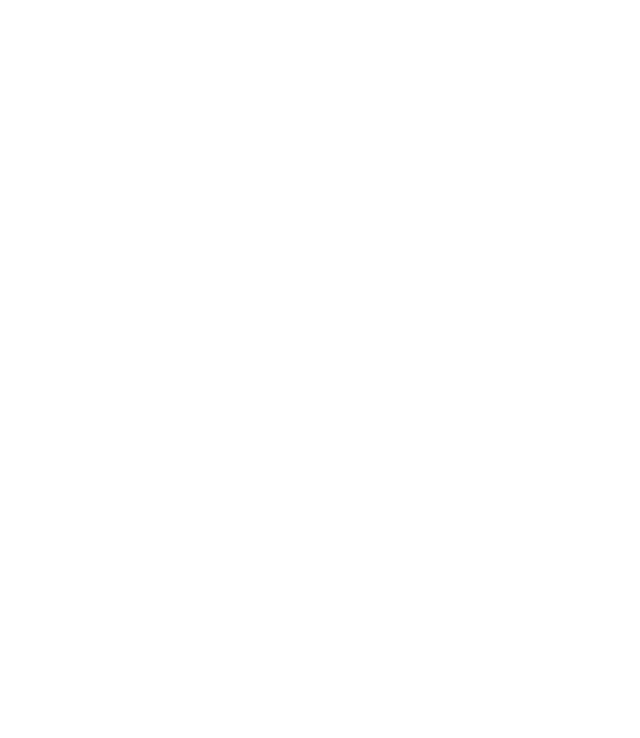
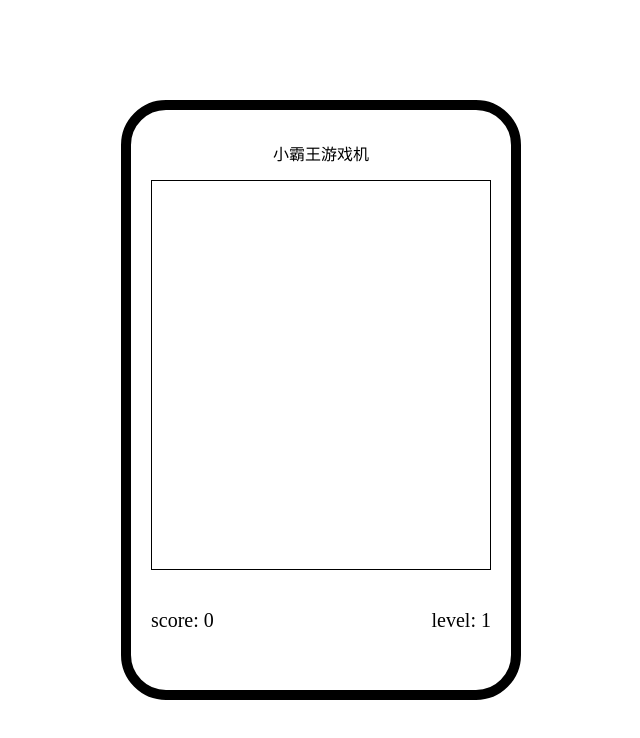
Before and after one commit to fuzhiquan/greedySnake, a website built with webpack: page public/index.html in a window 1280 px wide. Shown: the whole page, without its empty margins (319-959 px from the left). Built offline with nearby package versions, Linux system fonts and the light colour scheme.

Commit message:
style: 增加样式

```diff
--- a/public/index.html
+++ b/public/index.html
@@ -7,6 +7,13 @@
     <title>贪吃蛇</title>
 </head>
 <body>
-    <div id="root"></div>
+    <div id="root">
+        <div class="logo">小霸王游戏机</div>
+        <div class="stage"></div>
+        <div class="foot">
+            <div class="score"><span>score: </span>0</div>
+            <div class="level"><span>level: </span>1</div>
+        </div>
+    </div>
 </body>
 </html>
--- a/src/css/index.less
+++ b/src/css/index.less
@@ -5,3 +5,30 @@
     padding: 0;
     box-sizing: border-box;
 }
+
+#root {
+    display: flex;
+    flex-direction: column;
+    width: 400px;
+    height: 600px;
+    margin: 100px auto;
+    border: 10px solid;
+    border-radius: 45px;
+    padding: 20px;
+    .logo {
+        height: 50px;
+        line-height: 50px;
+        text-align: center;
+    }
+    .stage {
+        flex: 1;
+        border: 1px solid;
+    }
+    .foot {
+        display: flex;
+        justify-content: space-between;
+        height: 100px;
+        line-height: 100px;
+        font-size: 20px;
+    }
+}
```
Also changed, not shown: src/assets/logo.webp (added), 3 other files.
